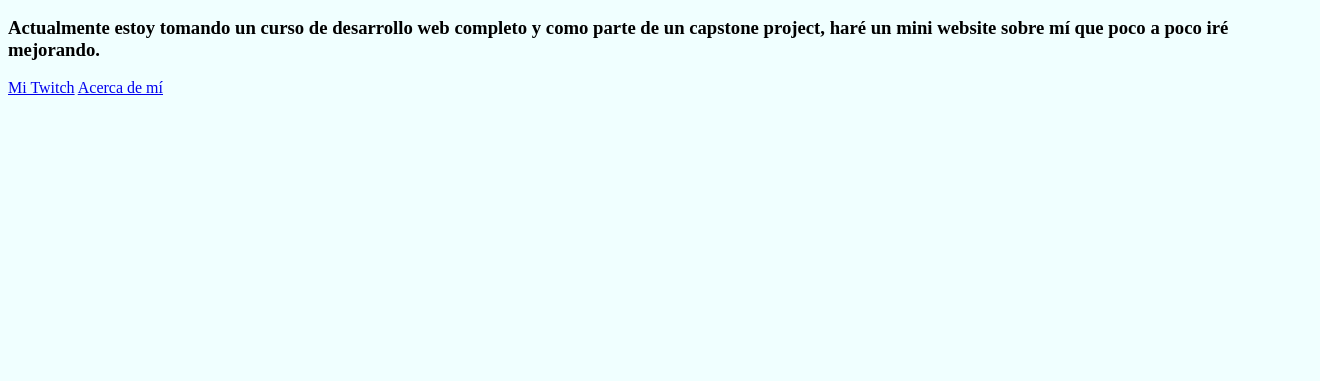
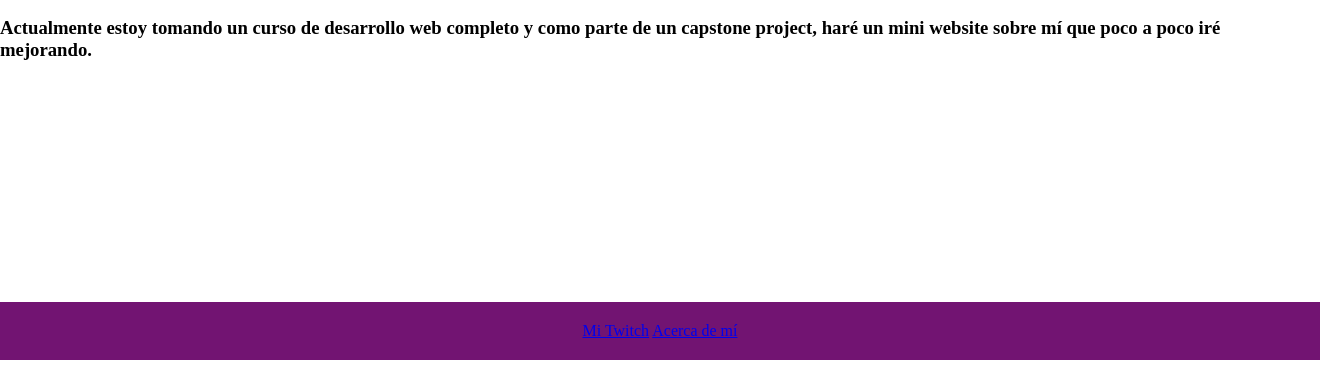
Before and after one commit to ElPatronHH/portfolio, a plain HTML site: page index.html in a window 1280 px wide. Shown: the part 440-821 px from the top of the page, 1320 px wide, since content can reach past the window. Before the commit the page ends 800 px from the top, so only its background shows below. Drawn offline with Linux system fonts and the light colour scheme.

Commit message:
Footer
Footer con estilos

```diff
--- a/styles.css
+++ b/styles.css
@@ -1,7 +1,18 @@
 h1{
     font-family: system-ui, -apple-system, BlinkMacSystemFont, 'Segoe UI', Roboto, Oxygen, Ubuntu, Cantarell, 'Open Sans', 'Helvetica Neue', sans-serif;
 }
+body, html {
+    margin: 0;
+    padding: 0;
+    height: 100%;
+}
 
-body{
-    background-color: azure;
+footer {
+    background-color: #721472;
+    color: #fff;
+    padding: 20px;
+    text-align: center;
+    position: absolute;
+    bottom: 0;
+    width: 100%;
 }
```
